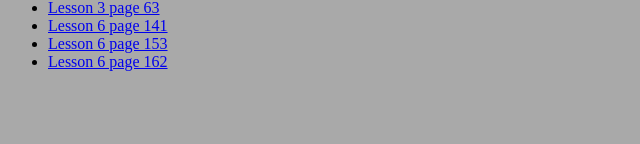
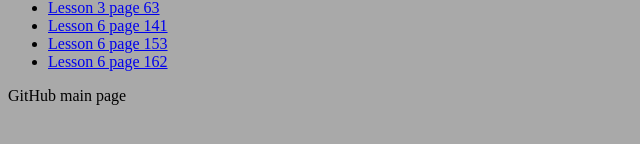
Before and after one commit to drspreston/webdev-1, a plain HTML site: page module2/module2Exercise/index (1).html in a window 1280 px wide. Shown: the part 146-290 px from the top of the page, without its empty margins (0-640 px from the left). Drawn offline with Linux system fonts and the light colour scheme.

Commit message:
Update index (1).html

```diff
--- a/module2/module2Exercise/index (1).html
+++ b/module2/module2Exercise/index (1).html
@@ -21,6 +21,7 @@
             <li><a href="lesson6page153.html">Lesson 6 page 153</a></li>
             <li><a href="lesson6page162.html">Lesson 6 page 162</a></li>
           </ul>
+          <p.,a href="https://noahdominick.github.io/webdev/">GitHub main page</a></p>
           </section>
     </body>
 </html>
```
